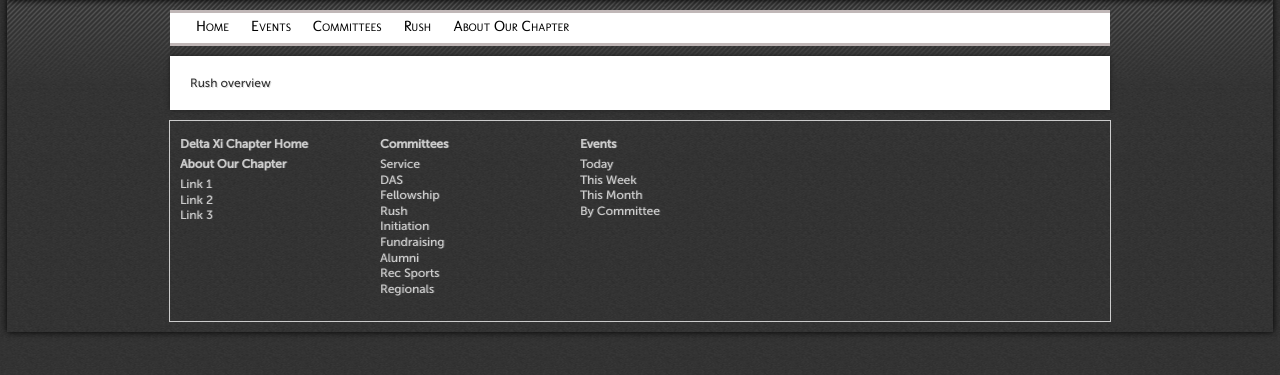
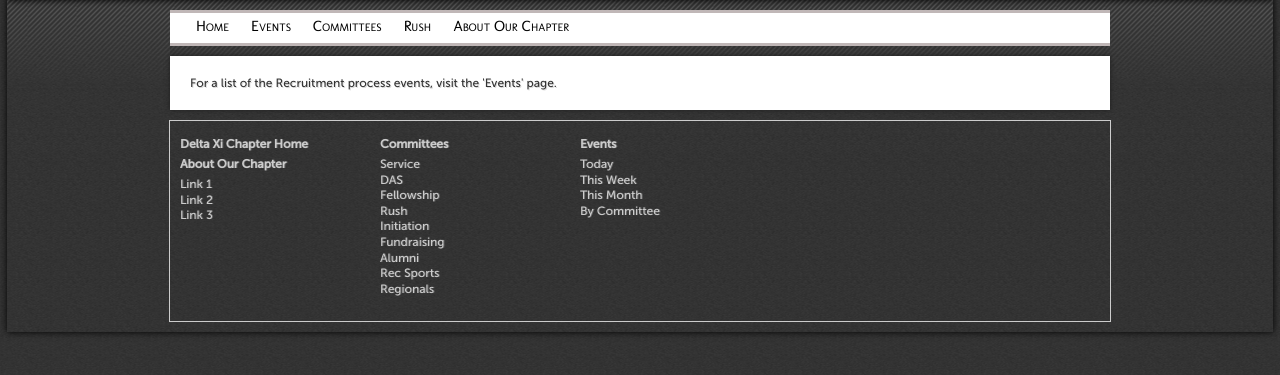
Before and after one commit to joshlory/pspmizzou, a Django app: page /rush/ in a window 1280 px wide. Shown: the part 197-572 px from the top of the page. Run offline with Django 3.2, Linux system fonts and the light colour scheme; some libraries are stand-ins or nearby versions.

Commit message:
Edited rush/templates/rush_overview.html via GitHub

```diff
--- a/rush/templates/rush_overview.html
+++ b/rush/templates/rush_overview.html
@@ -2,6 +2,6 @@
 
 {% block main_content %}
 
-Rush overview
+For a list of the Recruitment process events, visit the 'Events' page.
 
 {% endblock %}
```
